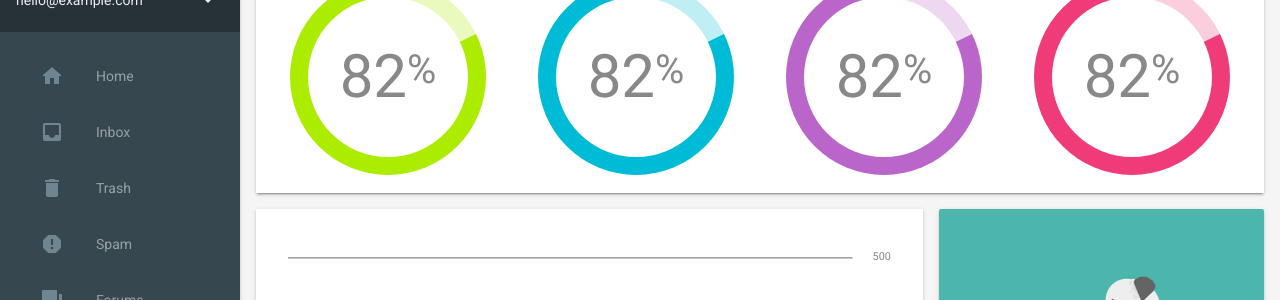
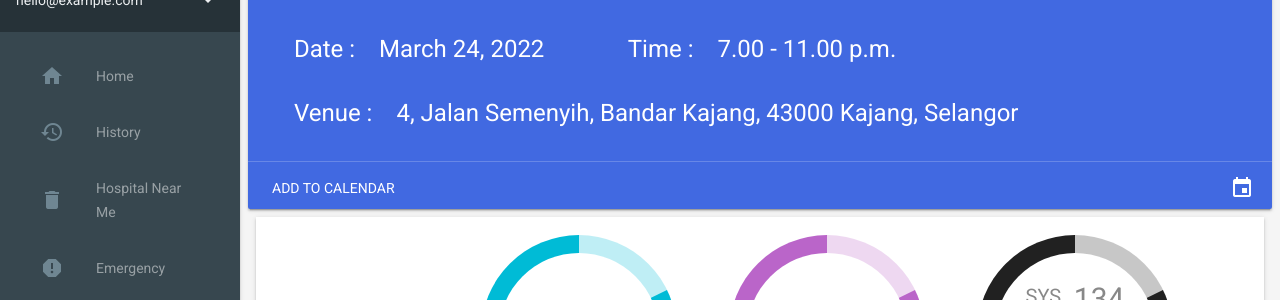
Before and after one commit to TheKillerLord/Swordfighters_MSD, a plain HTML site: page index.html in a window 1280 px wide. Shown: the part 119-419 px from the top of the page. Drawn offline with nearby package versions, Linux system fonts and the light colour scheme.

Commit message:
Update index.html

```diff
--- a/index.html
+++ b/index.html
@@ -104,46 +104,101 @@
         </header>
         <nav class="demo-navigation mdl-navigation mdl-color--blue-grey-800">
           <a class="mdl-navigation__link" href=""><i class="mdl-color-text--blue-grey-400 material-icons" role="presentation">home</i>Home</a>
-          <a class="mdl-navigation__link" href=""><i class="mdl-color-text--blue-grey-400 material-icons" role="presentation">inbox</i>Inbox</a>
-          <a class="mdl-navigation__link" href=""><i class="mdl-color-text--blue-grey-400 material-icons" role="presentation">delete</i>Trash</a>
-          <a class="mdl-navigation__link" href=""><i class="mdl-color-text--blue-grey-400 material-icons" role="presentation">report</i>Spam</a>
-          <a class="mdl-navigation__link" href=""><i class="mdl-color-text--blue-grey-400 material-icons" role="presentation">forum</i>Forums</a>
-          <a class="mdl-navigation__link" href=""><i class="mdl-color-text--blue-grey-400 material-icons" role="presentation">flag</i>Updates</a>
-          <a class="mdl-navigation__link" href=""><i class="mdl-color-text--blue-grey-400 material-icons" role="presentation">local_offer</i>Promos</a>
-          <a class="mdl-navigation__link" href=""><i class="mdl-color-text--blue-grey-400 material-icons" role="presentation">shopping_cart</i>Purchases</a>
-          <a class="mdl-navigation__link" href=""><i class="mdl-color-text--blue-grey-400 material-icons" role="presentation">people</i>Social</a>
+          <a class="mdl-navigation__link" href=""><i class="mdl-color-text--blue-grey-400 material-icons" role="presentation">history</i>History</a>
+          <a class="mdl-navigation__link" href=""><i class="mdl-color-text--blue-grey-400 material-icons" role="presentation">delete</i>Hospital Near Me</a>
+          <a class="mdl-navigation__link" href=""><i class="mdl-color-text--blue-grey-400 material-icons" role="presentation">report</i>Emergency</a>
           <div class="mdl-layout-spacer"></div>
           <a class="mdl-navigation__link" href=""><i class="mdl-color-text--blue-grey-400 material-icons" role="presentation">help_outline</i><span class="visuallyhidden">Help</span></a>
         </nav>
       </div>
       <main class="mdl-layout__content mdl-color--grey-100">
         <div class="mdl-grid demo-content">
-          <div class="demo-charts mdl-color--white mdl-shadow--2dp mdl-cell mdl-cell--12-col mdl-grid">
+          <style>
+          .demo-card-event.mdl-card {
+            width: 100%;
+            height: 256px;
+            background: #4169E1;
+          }
+          .demo-card-event > .mdl-card__actions {
+            border-color: rgba(255, 255, 255, 0.2);
+          }
+          .demo-card-event > .mdl-card__title {
+            align-items: flex-start;
+          }
+          .demo-card-event > .mdl-card__title > h4 {
+            margin-top: 0;
+          }
+          .demo-card-event > .mdl-card__actions {
+            display: flex;
+            box-sizing:border-box;
+            align-items: center;
+          }
+          .demo-card-event > .mdl-card__actions > .material-icons {
+            padding-right: 10px;
+          }
+          .demo-card-event > .mdl-card__title,
+          .demo-card-event > .mdl-card__actions,
+          .demo-card-event > .mdl-card__actions > .mdl-button {
+            color: #fff;
+          }
+          .d-flex {
+            display: flex;
+          }
+
+          .flex-column {
+            flex-direction: column;
+          }
+
+          .align-items-center {
+                align-items: center;
+          }
+          </style>
+
+          <div class="demo-card-event mdl-card mdl-shadow--2dp">
+            <div class="mdl-card__title mdl-card--expand">
+              <h4>
+                Your next appointment : <br><br>
+                &emsp; Date :&emsp;March 24, 2022 &emsp;&emsp;&emsp; Time :&emsp;7.00 - 11.00 p.m.<br><br>
+                &emsp; Venue :&emsp;4, Jalan Semenyih, Bandar Kajang, 43000 Kajang, Selangor
+              </h4>
+            </div>
+            <div class="mdl-card__actions mdl-card--border">
+              <a class="mdl-button mdl-button--colored mdl-js-button mdl-js-ripple-effect">
+                Add to Calendar
+              </a>
+              <div class="mdl-layout-spacer"></div>
+              <i class="material-icons">event</i>
+            </div>
+          </div>
+
+          <div class="demo-charts mdl-color--white mdl-shadow--2dp mdl-cell mdl-cell--12-col mdl-grid "><h2>&emsp;Fitbit&emsp;</h2>
             <svg fill="currentColor" width="200px" height="200px" viewBox="0 0 1 1" class="demo-chart mdl-cell mdl-cell--4-col mdl-cell--3-col-desktop">
               <use xlink:href="#piechart" mask="url(#piemask)" />
-              <text x="0.5" y="0.5" font-family="Roboto" font-size="0.3" fill="#888" text-anchor="middle" dy="0.1">82<tspan font-size="0.2" dy="-0.07">%</tspan></text>
+              <text x="0.5" y="0.5" font-family="Roboto" font-size="0.3" fill="#888" text-anchor="middle" dy="0.1">82<tspan font-size="0.2" dy="-0.07">♥</tspan><tspan font-size="0.09" x= "0.7" y="0.63">bpm</tspan>
+              <text baseline-shift="-20px" text-anchor="middle">My Label</text>
             </svg>
             <svg fill="currentColor" width="200px" height="200px" viewBox="0 0 1 1" class="demo-chart mdl-cell mdl-cell--4-col mdl-cell--3-col-desktop">
               <use xlink:href="#piechart" mask="url(#piemask)" />
-              <text x="0.5" y="0.5" font-family="Roboto" font-size="0.3" fill="#888" text-anchor="middle" dy="0.1">82<tspan dy="-0.07" font-size="0.2">%</tspan></text>
+              <text x="0.5" y="0.5" font-family="Roboto" font-size="0.3" fill="#888" text-anchor="middle" dy="0.1">95<tspan dy="-0.07" font-size="0.2">%</tspan><tspan font-size="0.09" x= "0.7" y="0.63">SpO2</tspan></text>
             </svg>
+            <p></p>
             <svg fill="currentColor" width="200px" height="200px" viewBox="0 0 1 1" class="demo-chart mdl-cell mdl-cell--4-col mdl-cell--3-col-desktop">
               <use xlink:href="#piechart" mask="url(#piemask)" />
-              <text x="0.5" y="0.5" font-family="Roboto" font-size="0.3" fill="#888" text-anchor="middle" dy="0.1">82<tspan dy="-0.07" font-size="0.2">%</tspan></text>
-            </svg>
-            <svg fill="currentColor" width="200px" height="200px" viewBox="0 0 1 1" class="demo-chart mdl-cell mdl-cell--4-col mdl-cell--3-col-desktop">
-              <use xlink:href="#piechart" mask="url(#piemask)" />
-              <text x="0.5" y="0.5" font-family="Roboto" font-size="0.3" fill="#888" text-anchor="middle" dy="0.1">82<tspan dy="-0.07" font-size="0.2">%</tspan></text>
+              <text x="0.5" y="0.35" font-family="Roboto" font-size="0.1" fill="#888" text-anchor="middle">SYS<tspan dx="-0.16" dy="0.07" font-size="0.05">mmhg</tspan><tspan dx="0.08" dy="-0.04" font-size="0.15">134</tspan></text>
+              <text x="0.5" y="0.58" font-family="Roboto" font-size="0.1" fill="#888" text-anchor="middle">DIA<tspan dx="-0.16" dy="0.07" font-size="0.05">mmhg</tspan></tspan><tspan dx="0.18" dy="-0.04" font-size="0.15">84</tspan></text>
+              <text x="0.5" y="0.79" font-family="Roboto" font-size="0.08" fill="#888" text-anchor="middle">Pulse</tspan><tspan dx="0.08" dy="-0.00" font-size="0.1">84</tspan></text>
             </svg>
           </div>
+
           <div class="demo-graphs mdl-shadow--2dp mdl-color--white mdl-cell mdl-cell--8-col">
             <svg fill="currentColor" viewBox="0 0 500 250" class="demo-graph">
-              <use xlink:href="#chart" />
+              <use xlink:href="#chart" 13
             </svg>
             <svg fill="currentColor" viewBox="0 0 500 250" class="demo-graph">
               <use xlink:href="#chart" />
             </svg>
           </div>
+
           <div class="demo-cards mdl-cell mdl-cell--4-col mdl-cell--8-col-tablet mdl-grid mdl-grid--no-spacing">
             <div class="demo-updates mdl-card mdl-shadow--2dp mdl-cell mdl-cell--4-col mdl-cell--4-col-tablet mdl-cell--12-col-desktop">
               <div class="mdl-card__title mdl-card--expand mdl-color--teal-300">
```
